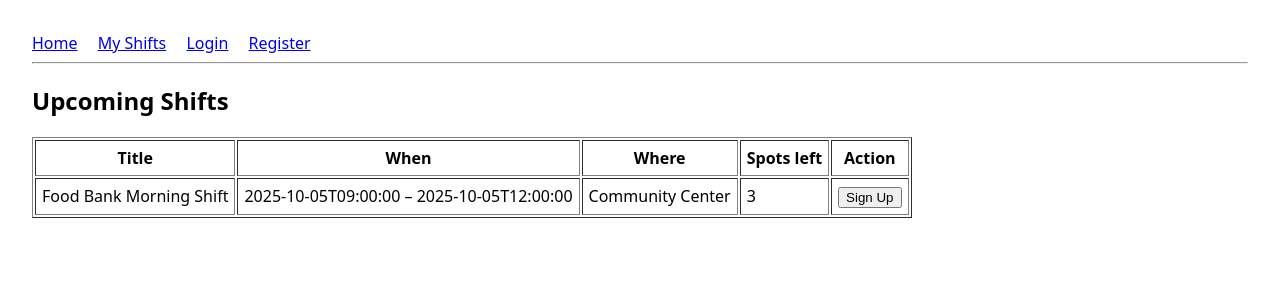
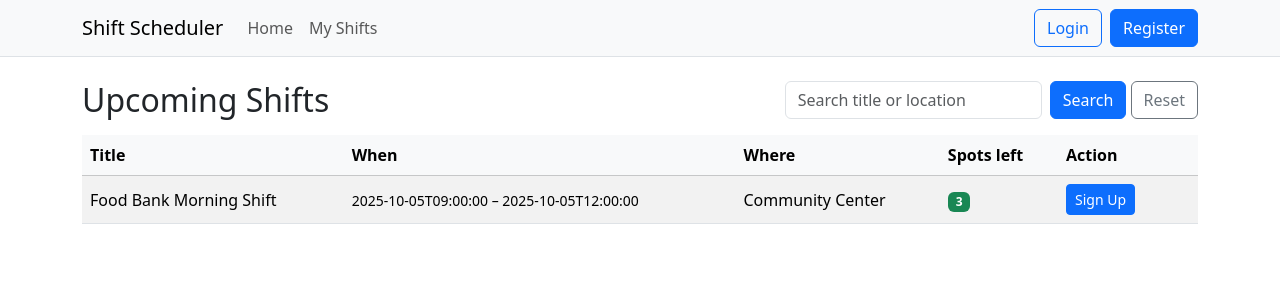
Before and after one commit to iarmoghan/shift-scheduler, a Flask app: page / in a window 1280 px wide. Shown: the top 300 px of the page. Run offline with Flask 3, Linux system fonts and the light colour scheme; data comes from the database, SQL or seed files in the repository; data that the repository does not hold is empty; some libraries are stand-ins or nearby versions.

Commit message:
v2: Bootstrap UI + search/filter + CSRF (PBKDF2 fix)

```diff
--- a/app.py
+++ b/app.py
@@ -2,12 +2,24 @@ import os, sqlite3
 from flask import Flask, g, render_template, request, redirect, url_for, session, flash
 from werkzeug.security import generate_password_hash, check_password_hash
 from datetime import datetime, timedelta
+from flask_wtf.csrf import CSRFProtect, generate_csrf
+
+# ---- use PBKDF2 instead of scrypt (fixes your error) ----
+HASH_METHOD = "pbkdf2:sha256"
 
 DB_PATH = os.environ.get("DB_PATH", os.path.join(os.path.dirname(__file__), "shifts.db"))
 SECRET = os.environ.get("SECRET_KEY", "dev_secret_change_me")
 
 app = Flask(__name__)
 app.config.update(SECRET_KEY=SECRET)
+
+# CSRF protection
+csrf = CSRFProtect(app)
+
+@app.context_processor
+def inject_csrf_token():
+    # lets you call {{ csrf_token() }} in templates
+    return dict(csrf_token=generate_csrf)
 
 # ---------- DB helpers ----------
 def get_db():
@@ -32,7 +44,7 @@ def init_db():
     if count == 0:
         db.execute(
             "INSERT INTO app_user(email,password_hash,role) VALUES (?,?,?)",
-            ("admin@example.com", generate_password_hash("admin123"), "ADMIN"),
+            ("admin@example.com", generate_password_hash("admin123", method=HASH_METHOD), "ADMIN"),
         )
     # seed example shift
     if db.execute("SELECT COUNT(*) AS c FROM shift").fetchone()["c"] == 0:
@@ -75,11 +87,14 @@ def register():
     if request.method == "POST":
         email = request.form["email"].strip().lower()
         pw = request.form["password"]
+        if not email or not pw:
+            flash("Email and password are required")
+            return render_template("register.html")
         db = get_db()
         try:
             db.execute(
                 "INSERT INTO app_user(email,password_hash,role) VALUES (?,?,?)",
-                (email, generate_password_hash(pw), "VOLUNTEER"),
+                (email, generate_password_hash(pw, method=HASH_METHOD), "VOLUNTEER"),
             )
             db.commit()
             flash("Registration successful. Please log in.")
@@ -109,16 +124,22 @@ def logout():
 # ---------- routes: core pages ----------
 @app.get("/")
 def index():
-    rows = get_db().execute(
-        """
-        SELECT s.*,
-               COALESCE((SELECT COUNT(*) FROM signup x WHERE x.shift_id=s.id),0) AS taken
-        FROM shift s
-        WHERE datetime(s.ends_at) > datetime('now')
-        ORDER BY s.starts_at ASC
-        """
-    ).fetchall()
-    return render_template("index.html", shifts=rows, me=current_user())
+    # simple search/filter by title/location
+    q = request.args.get("q", "").strip()
+    sql = """
+      SELECT s.*,
+             COALESCE((SELECT COUNT(*) FROM signup x WHERE x.shift_id=s.id),0) AS taken
+      FROM shift s
+      WHERE datetime(s.ends_at) > datetime('now')
+    """
+    params = []
+    if q:
+        sql += " AND (LOWER(s.title) LIKE ? OR LOWER(s.location) LIKE ?)"
+        pattern = f"%{q.lower()}%"
+        params.extend([pattern, pattern])
+    sql += " ORDER BY s.starts_at ASC"
+    rows = get_db().execute(sql, params).fetchall()
+    return render_template("index.html", shifts=rows, me=current_user(), q=q)
 
 @app.get("/my")
 @login_required
@@ -179,6 +200,9 @@ def admin_create_shift():
     starts_at = request.form["starts_at"]
     ends_at = request.form["ends_at"]
     capacity = max(1, int(request.form.get("capacity", 1)))
+    if not title or not starts_at or not ends_at:
+        flash("Title, starts and ends are required")
+        return redirect(url_for("admin_new_shift"))
     db = get_db()
     db.execute(
         "INSERT INTO shift(title,location,starts_at,ends_at,capacity) VALUES (?,?,?,?,?)",
--- a/requirements.txt
+++ b/requirements.txt
@@ -1,3 +1,4 @@
 Flask
 Werkzeug
 pytest
+Flask-WTF
--- a/templates/base.html
+++ b/templates/base.html
@@ -3,29 +3,46 @@
 <head>
   <meta charset="utf-8"><meta name="viewport" content="width=device-width, initial-scale=1">
   <title>Shift Scheduler</title>
-  <style>body{font-family:system-ui,Arial;margin:2rem} nav a{margin-right:1rem}</style>
+  <link href="https://cdn.jsdelivr.net/npm/bootstrap@5.3.3/dist/css/bootstrap.min.css" rel="stylesheet">
 </head>
 <body>
-<nav>
-  <a href="/">Home</a>
-  <a href="/my">My Shifts</a>
+<nav class="navbar navbar-expand-lg bg-body-tertiary border-bottom">
+  <div class="container">
+    <a class="navbar-brand" href="/">Shift Scheduler</a>
+    <button class="navbar-toggler" type="button" data-bs-toggle="collapse" data-bs-target="#nav" aria-controls="nav" aria-expanded="false" aria-label="Toggle navigation">
+      <span class="navbar-toggler-icon"></span>
+    </button>
+    <div id="nav" class="collapse navbar-collapse">
+      <ul class="navbar-nav me-auto">
+        <li class="nav-item"><a class="nav-link" href="/">Home</a></li>
+        <li class="nav-item"><a class="nav-link" href="/my">My Shifts</a></li>
         {% if session.role == 'ADMIN' %}
-    <a href="/admin/shifts/new">Admin: New Shift</a>
+          <li class="nav-item"><a class="nav-link" href="/admin/shifts/new">Admin: New Shift</a></li>
         {% endif %}
+      </ul>
+      <div class="d-flex">
         {% if session.uid %}
-    <a href="/logout">Logout</a>
+          <a class="btn btn-outline-secondary" href="/logout">Logout</a>
         {% else %}
-    <a href="/login">Login</a>
-    <a href="/register">Register</a>
+          <a class="btn btn-outline-primary me-2" href="/login">Login</a>
+          <a class="btn btn-primary" href="/register">Register</a>
         {% endif %}
+      </div>
+    </div>
+  </div>
 </nav>
 
-<hr>
+<main class="container py-4">
   {% with messages = get_flashed_messages() %}
     {% if messages %}
-    <ul>{% for m in messages %}<li>{{ m }}</li>{% endfor %}</ul>
+      <div class="alert alert-info" role="alert">
+        {% for m in messages %}{{ m }}{% if not loop.last %}<br>{% endif %}{% endfor %}
+      </div>
     {% endif %}
   {% endwith %}
   {% block content %}{% endblock %}
+</main>
+
+<script src="https://cdn.jsdelivr.net/npm/bootstrap@5.3.3/dist/js/bootstrap.bundle.min.js"></script>
 </body>
 </html>
--- a/templates/index.html
+++ b/templates/index.html
@@ -1,21 +1,46 @@
 {% extends 'base.html' %}
 {% block content %}
-<h2>Upcoming Shifts</h2>
-<table border="1" cellpadding="6">
-  <tr><th>Title</th><th>When</th><th>Where</th><th>Spots left</th><th>Action</th></tr>
+<div class="d-flex justify-content-between align-items-center mb-3">
+  <h2 class="mb-0">Upcoming Shifts</h2>
+  <form class="row g-2" method="get" action="/">
+    <div class="col-auto">
+      <input class="form-control" type="text" name="q" placeholder="Search title or location" value="{{ q or '' }}">
+    </div>
+    <div class="col-auto">
+      <button class="btn btn-primary" type="submit">Search</button>
+      <a class="btn btn-outline-secondary" href="/">Reset</a>
+    </div>
+  </form>
+</div>
+
+<div class="table-responsive">
+<table class="table table-striped align-middle">
+  <thead class="table-light">
+    <tr><th>Title</th><th>When</th><th>Where</th><th>Spots left</th><th style="width: 140px;">Action</th></tr>
+  </thead>
+  <tbody>
   {% for s in shifts %}
     {% set spots_left = s['capacity'] - s['taken'] %}
     <tr>
-    <td>{{ s['title'] }}</td>
-    <td>{{ s['starts_at'] }} – {{ s['ends_at'] }}</td>
+      <td class="fw-medium">{{ s['title'] }}</td>
+      <td><small>{{ s['starts_at'] }} – {{ s['ends_at'] }}</small></td>
       <td>{{ s['location'] }}</td>
-    <td>{{ spots_left }}</td>
       <td>
-      <form method="post" action="/shifts/{{ s['id'] }}/signups">
-        <button {% if spots_left <= 0 %}disabled{% endif %}>Sign Up</button>
+        {% if spots_left > 0 %}
+          <span class="badge text-bg-success">{{ spots_left }}</span>
+        {% else %}
+          <span class="badge text-bg-secondary">Full</span>
+        {% endif %}
+      </td>
+      <td>
+        <form method="post" action="/shifts/{{ s['id'] }}/signups" class="d-inline">
+          <input type="hidden" name="csrf_token" value="{{ csrf_token() }}">
+          <button class="btn btn-sm btn-primary" {% if spots_left <= 0 %}disabled{% endif %}>Sign Up</button>
         </form>
       </td>
     </tr>
   {% endfor %}
+  </tbody>
 </table>
+</div>
 {% endblock %}
```
Also changed, not shown: templates/admin_new_shift.html (+26 -8 lines), templates/login.html (+14 -5 lines), templates/my.html (+13 -6 lines), templates/register.html (+14 -5 lines). Lines whose indentation alone changed are shown as unchanged.
